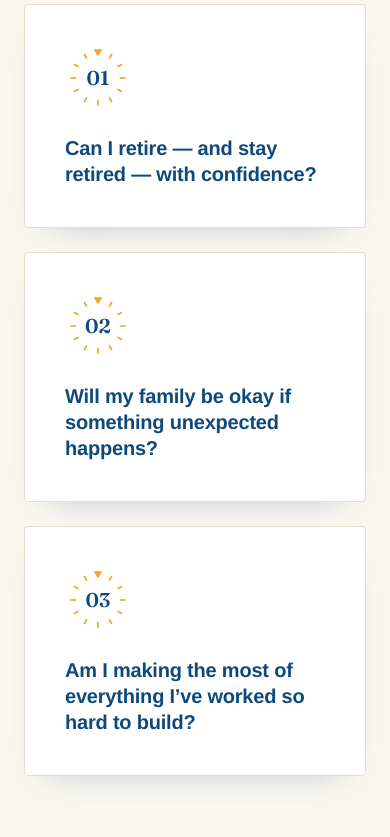
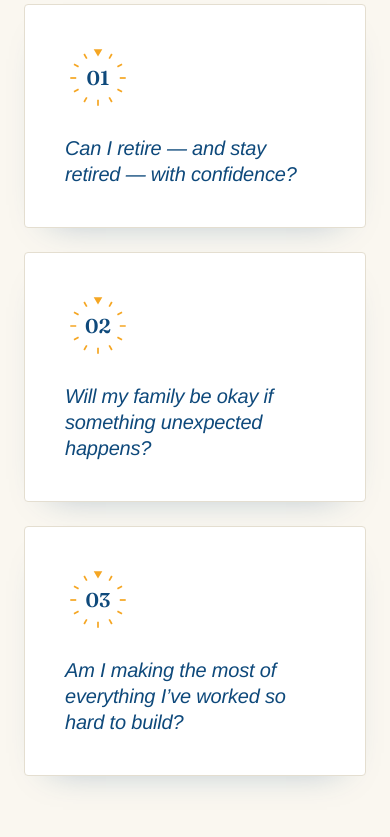
Before and after one commit to flywheeldan/lume-capital, a plain HTML site: page index.html in a window 390 px wide. Shown: the part 3480-4317 px from the top of the page. Drawn offline with nearby package versions, Linux system fonts and the light colour scheme.

Commit message:
Italicize the life-questions as quotes; fix mobile team CTA to hug its label
Co-Authored-By: Claude Opus 4.8 (1M context) <noreply@anthropic.com>

```diff
--- a/index.html
+++ b/index.html
@@ -405,8 +405,8 @@
   }
   .q-text {
     position: relative; z-index: 1;
-    font-family: var(--sans-display); font-size: var(--text-h3);
-    line-height: var(--leading-snug); color: var(--navy); font-weight: 600; letter-spacing: -0.01em;
+    font-family: var(--sans-display); font-size: var(--text-h3); font-style: italic;
+    line-height: var(--leading-snug); color: var(--navy); font-weight: 500; letter-spacing: -0.01em;
   }
   .q-close { max-width: 760px; margin: var(--space-xl) auto 0; text-align: center; font-size: var(--text-accent); line-height: var(--leading-normal); color: var(--slate); }
   .q-close b { color: var(--gold-deep); font-weight: 600; }
@@ -518,7 +518,7 @@
     .proof-inner { align-items: flex-start; text-align: left; }
     .proof-items { flex-direction: column; align-items: flex-start; gap: 0.7rem; }
     /* Team header + CTA stack instead of smooshing side by side */
-    .team-lead { grid-template-columns: 1fr; gap: var(--space-md); align-items: start; }
+    .team-lead { grid-template-columns: 1fr; gap: var(--space-md); align-items: start; justify-items: start; }
     .story-media .dial-badge { right: 14px; bottom: 14px; }
     section { padding: var(--space-xl) 0; }
   }
```
